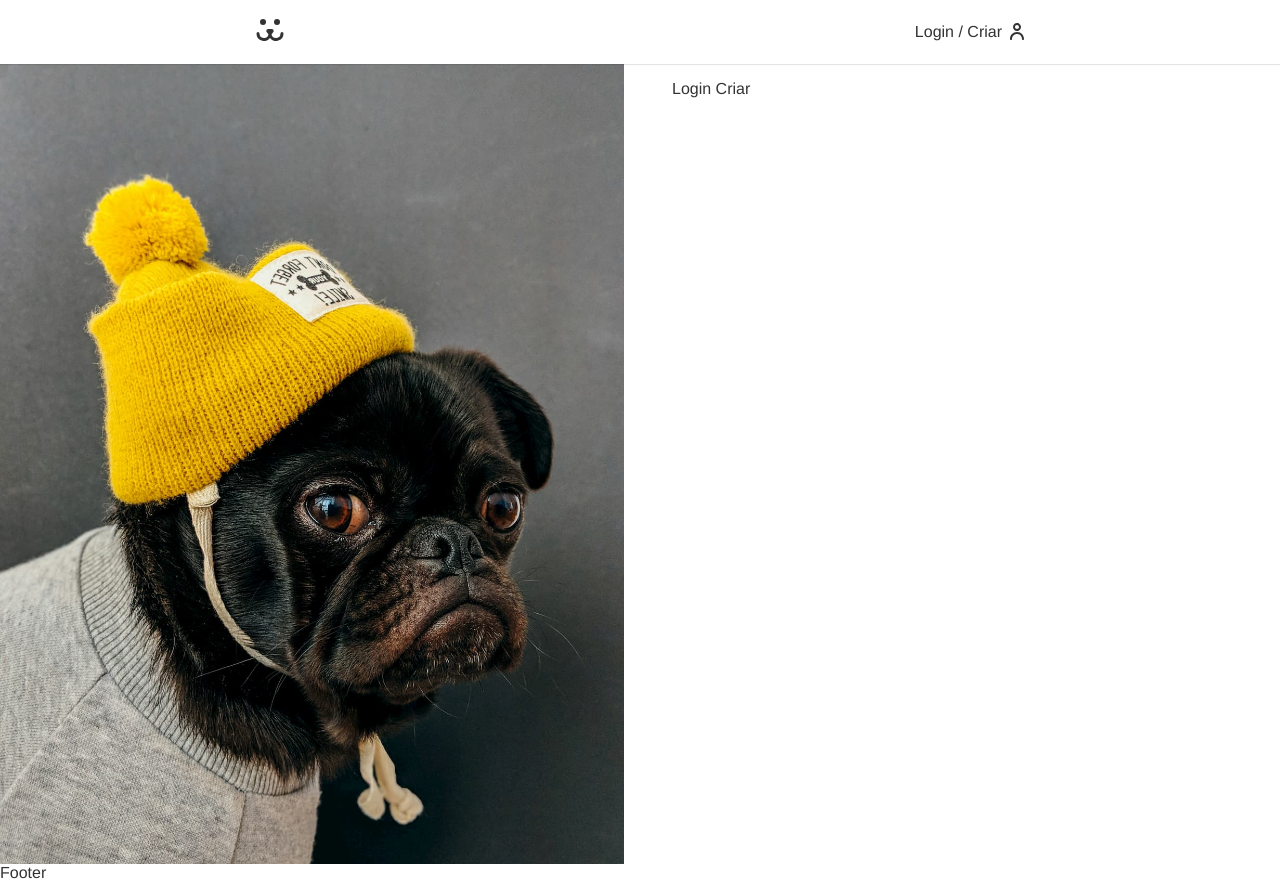
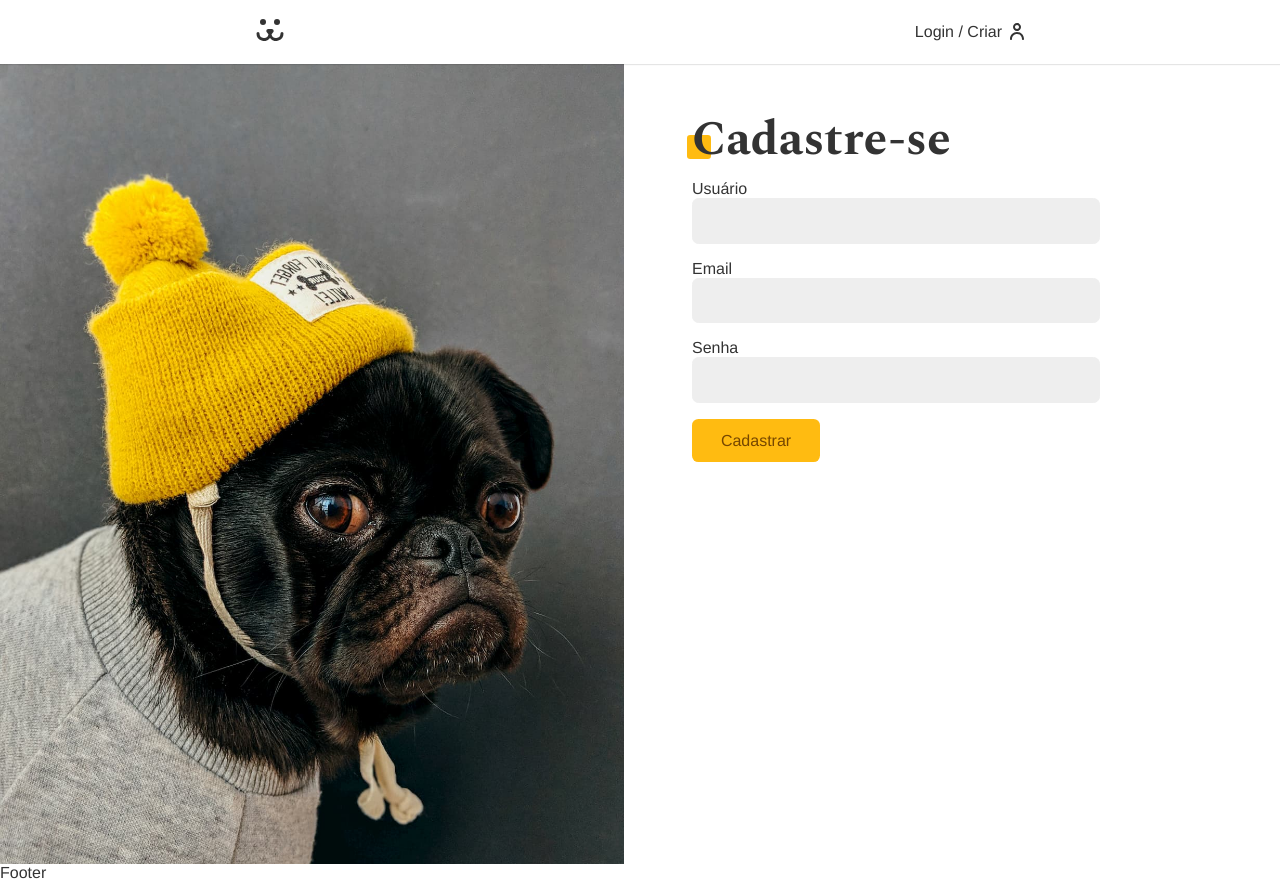
Before and after one commit to AndreLimaS/dogs-social-react, a React (Create React App) app: page /login/criar in a window 1280 px wide. Built offline with nearby package versions, Linux system fonts and the light colour scheme.

Commit message:
feat: struct page register

```diff
--- a/src/Components/Login/LoginCreate.js
+++ b/src/Components/Login/LoginCreate.js
@@ -1,11 +1,28 @@
-import React from 'react'
+import React from "react";
+import useForm from "../../Hooks/useForm";
+import Button from "../Forms/Button";
+import Input from "../Forms/Input";
 
 function LoginCreate() {
+  const username = useForm();
+  const email = useForm("email");
+  const password = useForm();
+
+  function handleSubmit(event) {
+    event.preventDefault();
+  }
+
   return (
-    <div>
-      Login Criar
-    </div>
-  )
+    <section className="animeLeft">
+      <h1 className="title">Cadastre-se</h1>
+      <form onSubmit={handleSubmit}>
+        <Input label="Usuário" type="text" name="username" {...username} />
+        <Input label="Email" type="email" name="email" {...email} />
+        <Input label="Senha" type="password" name="password" {...password} />
+        <Button>Cadastrar</Button>
+      </form>
+    </section>
+  );
 }
 
-export default LoginCreate
+export default LoginCreate;
--- a/src/Components/Login/LoginForm.module.css
+++ b/src/Components/Login/LoginForm.module.css
@@ -1,3 +1,7 @@
+.form{
+  margin-bottom: 2rem;;
+}
+
 .perdeu {
   display: inline-block;
   color: #666;
--- a/src/Hooks/useForm.js
+++ b/src/Hooks/useForm.js
@@ -4,6 +4,10 @@ const types = {
   email: {
     regex: /^(([^<>()\[\]\\.,;:\s@"]+(\.[^<>()\[\]\\.,;:\s@"]+)*)|(".+"))@((\[[0-9]{1,3}\.[0-9]{1,3}\.[0-9]{1,3}\.[0-9]{1,3}\])|(([a-zA-Z\-0-9]+\.)+[a-zA-Z]{2,}))$/,
     message: "Preencha um email valido",
+  },
+  password: {
+    regex: /^(?=.*\d)(?=.*[a-z])(?=.*[A-Z])[0-9a-zA-Z]{8,}$/,
+    message: "mínimo 8 caracteres, com 1 maíusciula e 1 caracter especial",
   },
 };
 
@@ -17,7 +21,7 @@ function useForm(type) {
       setError("Preencha um valor");
       return false;
     } else if (types[type] && !types[type].regex.test(value)) {
-      setError(types[type].massage);
+      setError(types[type].message);
       return false;
     } else {
       setError(null);
--- a/src/UserContext.js
+++ b/src/UserContext.js
@@ -7,7 +7,7 @@ export const UserContext = React.createContext();
 export const UserStorage = ({ children }) => {
   const [data, setData] = React.useState(null);
   const [login, setLogin] = React.useState(null);
-  const [loading, setLoading] = React.useState(null);
+  const [loading, setLoading] = React.useState(false);
   const [error, setError] = React.useState(null);
   const navigate = useNavigate();
 
```
